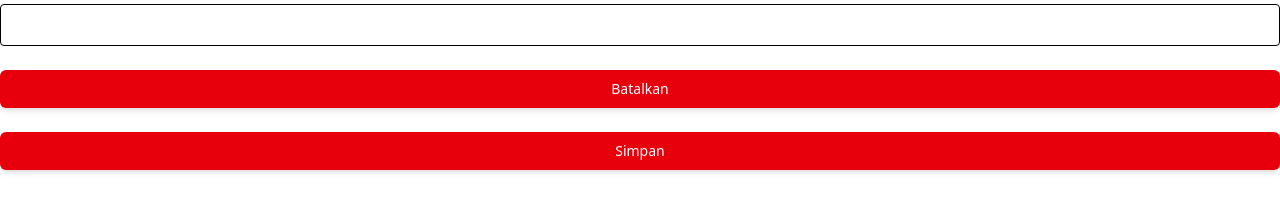
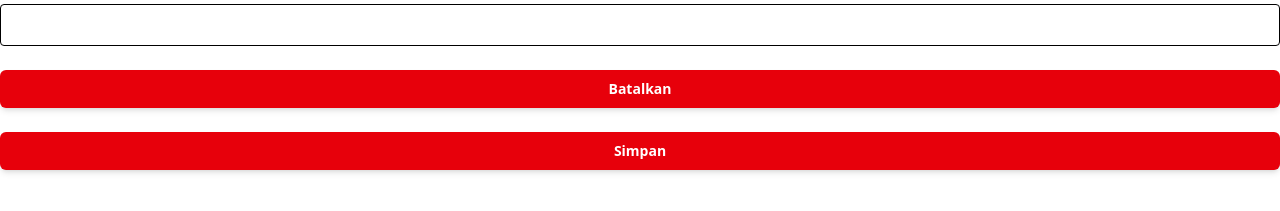
Before and after one commit to agungshndy/sims-ppob, a React (Vite) app: page /sims-ppob/editprofile in a window 1280 px wide. Shown: the part 469-680 px from the top of the page. Built offline with nearby package versions, Linux system fonts and the light colour scheme.

Commit message:
account.jsx minor update

```diff
--- a/package.json
+++ b/package.json
@@ -19,13 +19,14 @@
     "react": "^19.0.0",
     "react-dom": "^19.0.0",
     "react-redux": "^9.2.0",
-    "react-router-dom": "^7.2.0"
+    "react-router-dom": "^7.2.0",
+    "request": "^2.88.2"
   },
   "devDependencies": {
     "@eslint/js": "^9.19.0",
     "@types/react": "^19.0.8",
     "@types/react-dom": "^19.0.3",
-    "@vitejs/plugin-react": "^4.3.4",
+    "@vitejs/plugin-react": "^1.3.2",
     "autoprefixer": "^10.4.20",
     "eslint": "^9.19.0",
     "eslint-plugin-react": "^7.37.4",
--- a/src/components/EditProfile.jsx
+++ b/src/components/EditProfile.jsx
@@ -88,14 +88,14 @@ function EditProfile(){
                 </div>
                 <div className='grid grid-cols-1 my-2'>
                     <button
-                        className="hover:cursor-pointer rounded-md bg-red-600 py-2 px-4 my-3 border border-transparent text-center text-sm text-white transition-all shadow-md hover:shadow-lg focus:bg-red-700 focus:shadow-none active:bg-red-700 hover:bg-red-700 active:shadow-none disabled:pointer-events-none disabled:opacity-50 disabled:shadow-none"
+                        className="hover:cursor-pointer font-semibold rounded-md bg-red-600 py-2 px-4 my-3 border border-transparent text-center text-sm text-white transition-all shadow-md hover:shadow-lg focus:bg-red-700 focus:shadow-none active:bg-red-700 hover:bg-red-700 active:shadow-none disabled:pointer-events-none disabled:opacity-50 disabled:shadow-none"
                         type="button"
                         onClick={()=> navigate('/account')}
                     >
                         Batalkan
                     </button>
                     <button
-                        className="hover:cursor-pointer rounded-md bg-red-600 py-2 px-4 my-3 border border-transparent text-center text-sm text-white transition-all shadow-md hover:shadow-lg focus:bg-red-700 focus:shadow-none active:bg-red-700 hover:bg-red-700 active:shadow-none disabled:pointer-events-none disabled:opacity-50 disabled:shadow-none"
+                        className="hover:cursor-pointer font-semibold rounded-md bg-red-600 py-2 px-4 my-3 border border-transparent text-center text-sm text-white transition-all shadow-md hover:shadow-lg focus:bg-red-700 focus:shadow-none active:bg-red-700 hover:bg-red-700 active:shadow-none disabled:pointer-events-none disabled:opacity-50 disabled:shadow-none"
                         type="button"
                         onClick={handleSubmit}
                     >
```
Also changed, not shown: 1 other file (tests, documents, lock files or other folders).
